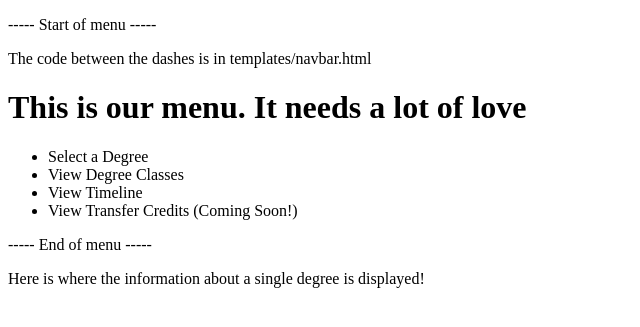
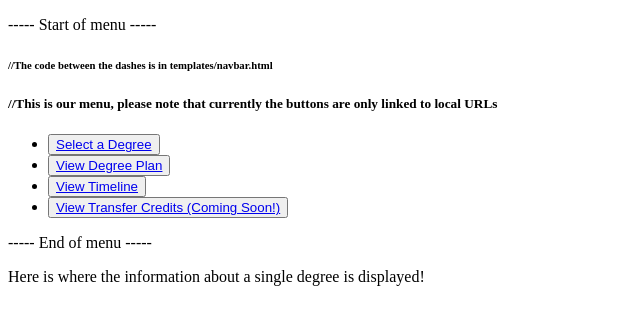
Before and after one commit to PrincessChalet/OptimizePrime, a Django app: page /degree/ in a window 1280 px wide. Shown: the top 327 px of the page, without its empty margins (0-640 px from the left). Run offline with Django 3.2, Linux system fonts and the light colour scheme.

Commit message:
Allison: made the menu have working buttons that link to local URLs / html files

```diff
--- a/src/templates/base.html
+++ b/src/templates/base.html
@@ -9,7 +9,6 @@
         <title>CSCE 4901 UNT Degree Plan</title>
     </head>
     <body>
-
         {% include 'navbar.html' %}
 
         {% block content %}
--- a/src/templates/navbar.html
+++ b/src/templates/navbar.html
@@ -1,12 +1,12 @@
 <p>----- Start of menu -----</p>
-<p>The code between the dashes is in templates/navbar.html</p>
-<h1>This is our menu. It needs a lot of love</h1>
+<h6>//The code between the dashes is in templates/navbar.html</h6>
+<h5>//This is our menu, please note that currently the buttons are only linked to local URLs</h5>
 <nav>
     <ul>
-        <li>Select a Degree</li>
-        <li>View Degree Classes</li>
-        <li>View Timeline</li>
-        <li>View Transfer Credits (Coming Soon!)</li>
+        <li><button type="button"><a href="127.0.0.1:8000/degreeList.html">Select a Degree</a></button></li>
+        <li><button type="button"><a href="127.0.0.1:8000/degreePlan.html">View Degree Plan</a></button></li>
+        <li><button type="button"><a href="127.0.0.1:8000/timeline.html">View Timeline</a></button></li>
+        <li><button type="button"><a href="127.0.0.1:8000/myTransferCredits.html">View Transfer Credits (Coming Soon!)</a></button></li>
     </ul>
 </nav>
 <p>----- End of menu ----- </p>
```
